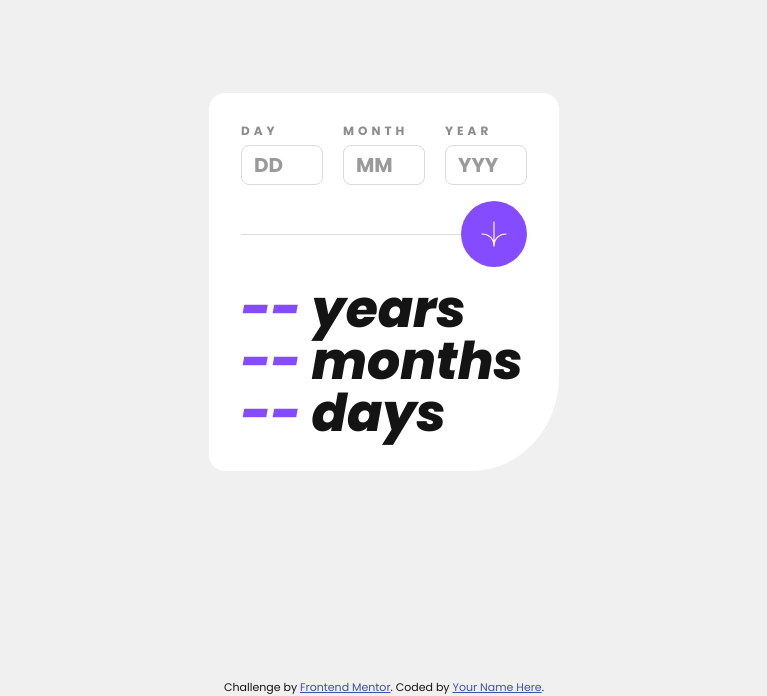
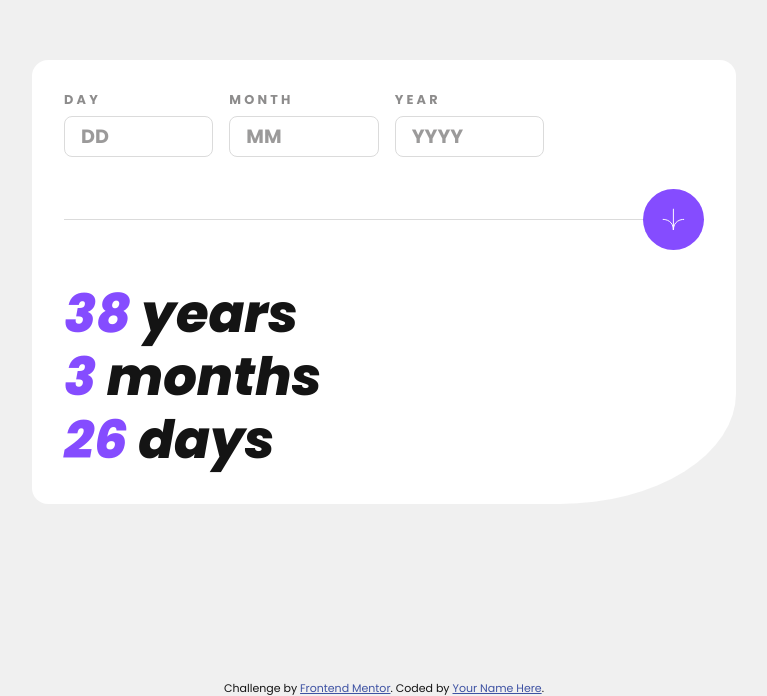
Before and after one commit to TJRelly/age-calculator-app, a plain HTML site: page index.html in a window 1280 px wide. Shown: the part 118-814 px from the top of the page, without its empty margins (256-1023 px from the left). Drawn offline with Linux system fonts and the light colour scheme.

Commit message:
completed design

```diff
--- a/css/styles.css
+++ b/css/styles.css
@@ -95,9 +95,9 @@ svg {
     --fw-bold: 700;
     --fw-extra-bold: 800;
 
-    --fs-400: 0.75rem;
-    --fs-600: 1.25rem;
-    --fs-800: 3.25rem;
+    --fs-400: 0.8rem;
+    --fs-600: 1.2rem;
+    --fs-800: 3.3rem;
 }
 
 /*********** Styles *********/
@@ -105,7 +105,7 @@ svg {
 .grid {
     display: grid;
     align-items: start;
-    gap: 1rem;
+    gap: 2rem;
 }
 
 .grid[data-spacing="small"] {
@@ -122,7 +122,7 @@ body {
     color: var(--off-black);
     font-family: var(--ff-default);
     font-weight: var(--fw-regular);
-    line-height: 1;
+    line-height: 1.2;
 }
 
 main {
@@ -130,25 +130,21 @@ main {
     place-content: center;
 }
 
-.calculator {
+.container {
     background: var(--white);
-    padding: 2rem;
-    min-width: 21.875rem;
+    padding: 3.5rem 2rem;
     border-radius: 1rem 1rem 25%;
-    overflow: auto;
+    max-width: 93%;
+    margin: 0 auto;
 }
 
 .entries {
     justify-content: space-between;
-}
-
-form,
-input {
-    width: 5.125rem;
+    max-width: 40rem;
 }
 
 label {
-    letter-spacing: 0.25rem;
+    letter-spacing: 0.2rem;
     font-size: var(--fs-400);
     font-weight: var(--fw-bold);
     color: var(--light-smokey-grey);
@@ -156,9 +152,10 @@ label {
 
 input {
     font-size: var(--fs-600);
-    padding: 0.25rem 0.75rem;
+    padding: 0.5rem 1rem;
     border-radius: 0.5rem;
     border: 1px solid var(--light-grey);
+    width: 100%;
 }
 
 ::placeholder {
@@ -191,9 +188,9 @@ input {
 .divider svg {
     background: var(--purple);
     border-radius: 50%;
-    width: 4.125rem;
-    height: 4.125rem;
-    padding: 1.25rem;
+    width: 3.8rem;
+    height: 3.8rem;
+    padding: 1.2rem;
     z-index: 2;
 }
 
@@ -201,6 +198,15 @@ input {
 /*********** Media *********/
 
 @media (min-width: 600px) {
+    .container {
+        padding: 2rem;
+        max-width: 50rem;
+    }
+
+    .entries {
+        width: 75%;
+    }
+
     .divider {
         justify-content: flex-end;
     }
--- a/index.html
+++ b/index.html
@@ -27,7 +27,7 @@
 
 <body>
   <main class="grid">
-    <div class="calculator grid">
+    <div class="container grid">
       <section class="entries flex">
         <form action="">
           <label class="grid" data-spacing="small" for="day">DAY
@@ -54,9 +54,9 @@
         <div class="line"></div>
       </section>
       <section class="results">
-        <h1><span>--</span> years</h1>
-        <h1><span>--</span> months</h1>
-        <h1><span>--</span> days</h1>
+        <h1><span>38</span> years</h1>
+        <h1><span>3</span> months</h1>
+        <h1><span>26</span> days</h1>
       </section>
     </div>
   </main>
```
